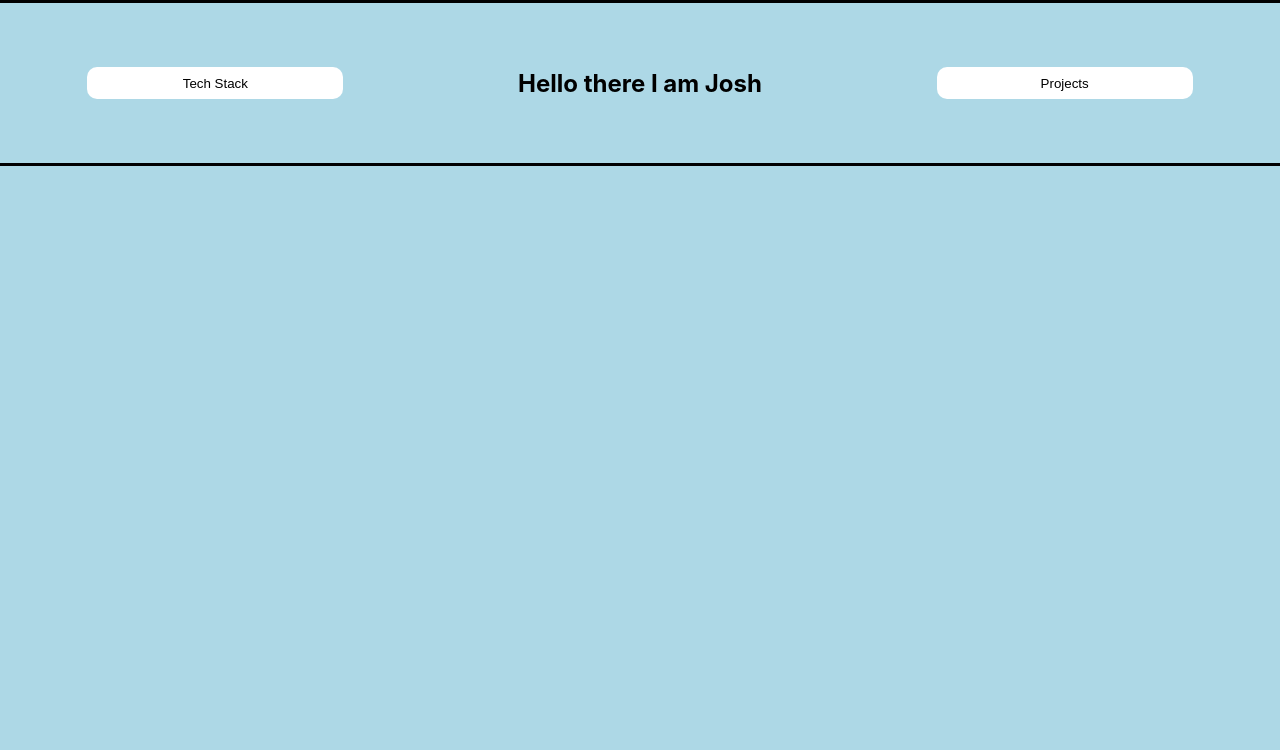
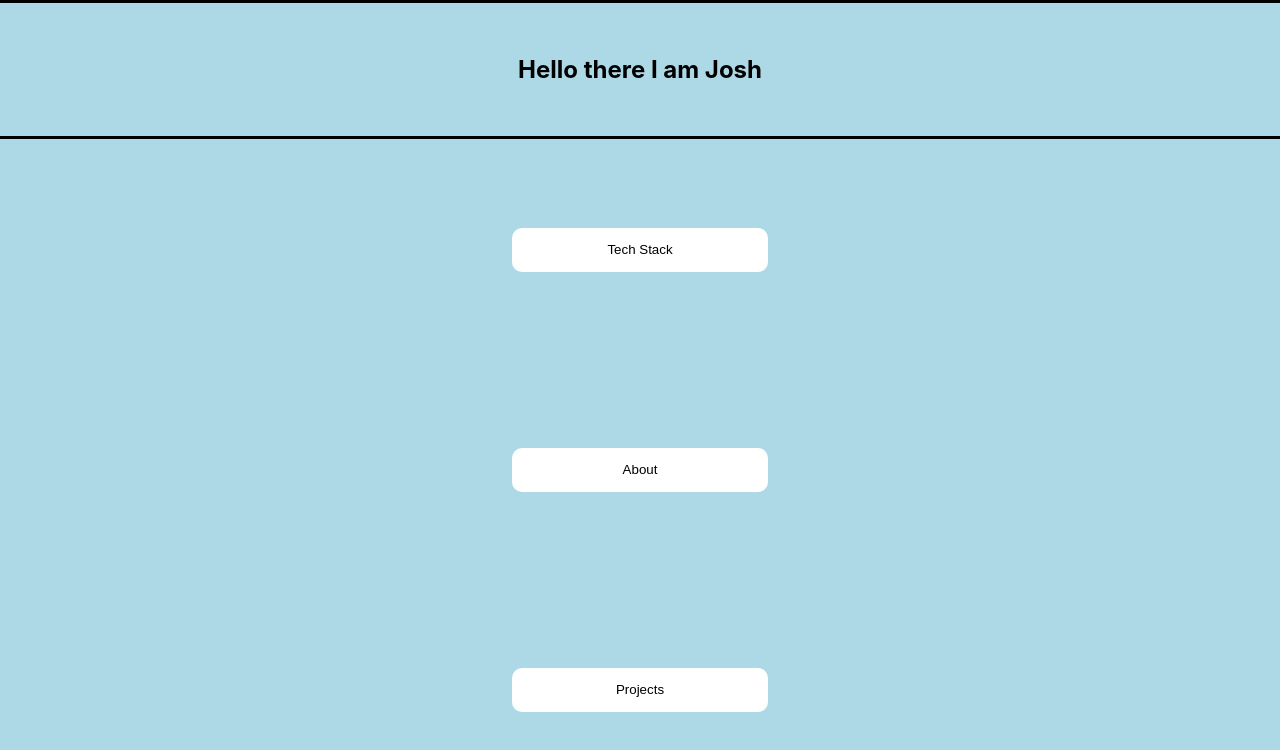
Before and after one commit to JPierce28/portfolio, a React (Create React App) app: page / in a window 1280 px wide. Shown: the top 750 px of the page. Built offline with nearby package versions, Linux system fonts and the light colour scheme.

Commit message:
Add basic layout for home page with nav buttons

```diff
--- a/src/components/Home/Home.css
+++ b/src/components/Home/Home.css
@@ -17,7 +17,34 @@
     justify-content: space-around;
 }
 
-.tech-btn {
+.tech-stack {
+    height: 33%;
+    width: 100%;
+    display: flex;
+    flex-direction: row;
+    align-items: center;
+    justify-content: space-around;
+}
+
+.about-container {
+    height: 33%;
+    width: 100%;
+    display: flex;
+    flex-direction: row;
+    align-items: center;
+    justify-content: space-around;
+}
+
+.projects-container {
+    height: 33%;
+    width: 100%;
+    display: flex;
+    flex-direction: row;
+    align-items: center;
+    justify-content: space-around;
+}
+
+.nav-btn {
     width: 20%;
     height: 20%;
     color: black;
@@ -27,21 +54,7 @@
     cursor: pointer;
 }
 
-.tech-btn:hover {
+.nav-btn:hover {
     color: white;
     background-color: black;
 }
-
-.projects-btn {
-    width: 20%;
-    height: 20%;
-    background-color: white;
-    border: none;
-    border-radius: 10px;
-    cursor: pointer;
-}
-
-.projects-btn:hover {
-    color: white;
-    background-color: black;
-}
--- a/src/components/Home/Home.tsx
+++ b/src/components/Home/Home.tsx
@@ -1,14 +1,36 @@
 import './Home.css'
-import { useLocation } from 'react-router-dom';
+import { useLocation, useNavigate } from 'react-router-dom';
 
 const Home = () => {
+  const navigate = useNavigate()
+
+  const techDirect = () => {
+    navigate('/tech-stack')
+  }
+
+  const projectsDirect = () => {
+    navigate('/projects')
+  }
+
+  const aboutDirect = () => {
+    navigate('/about')
+  }
+
+
   return (
     <section className='home-page'>
       <header className='main-header'>
-        <button className='tech-btn'>Tech Stack</button>
         <h1>Hello there I am Josh</h1>
-        <button className='projects-btn'>Projects</button>
       </header>
+      <div className='tech-stack'>
+        <button onClick={techDirect} className='nav-btn'>Tech Stack</button>
+      </div>
+      <div className='about-container'>
+        <button onClick={aboutDirect} className='nav-btn'>About</button>
+      </div>
+      <div className='projects-container'>
+        <button onClick={projectsDirect} className='nav-btn'>Projects</button>
+      </div>
     </section>
   )
 }
```
